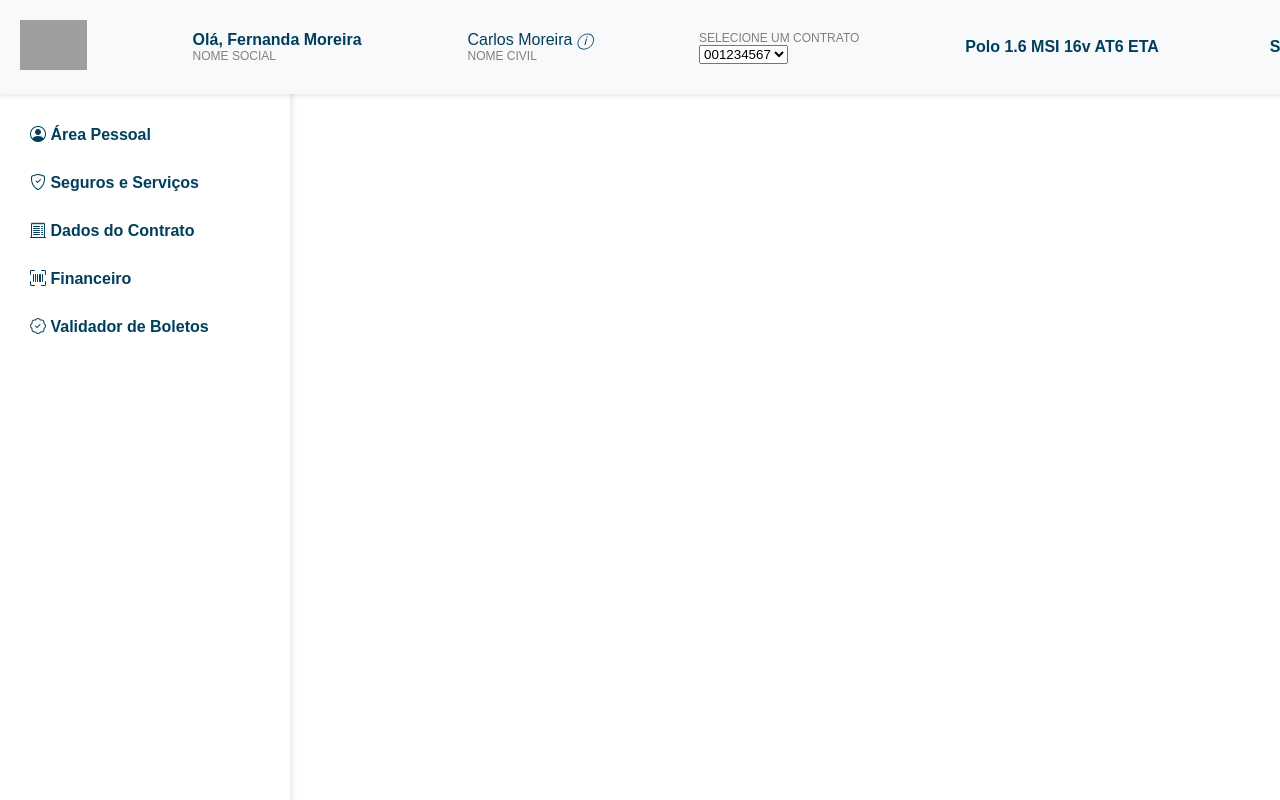
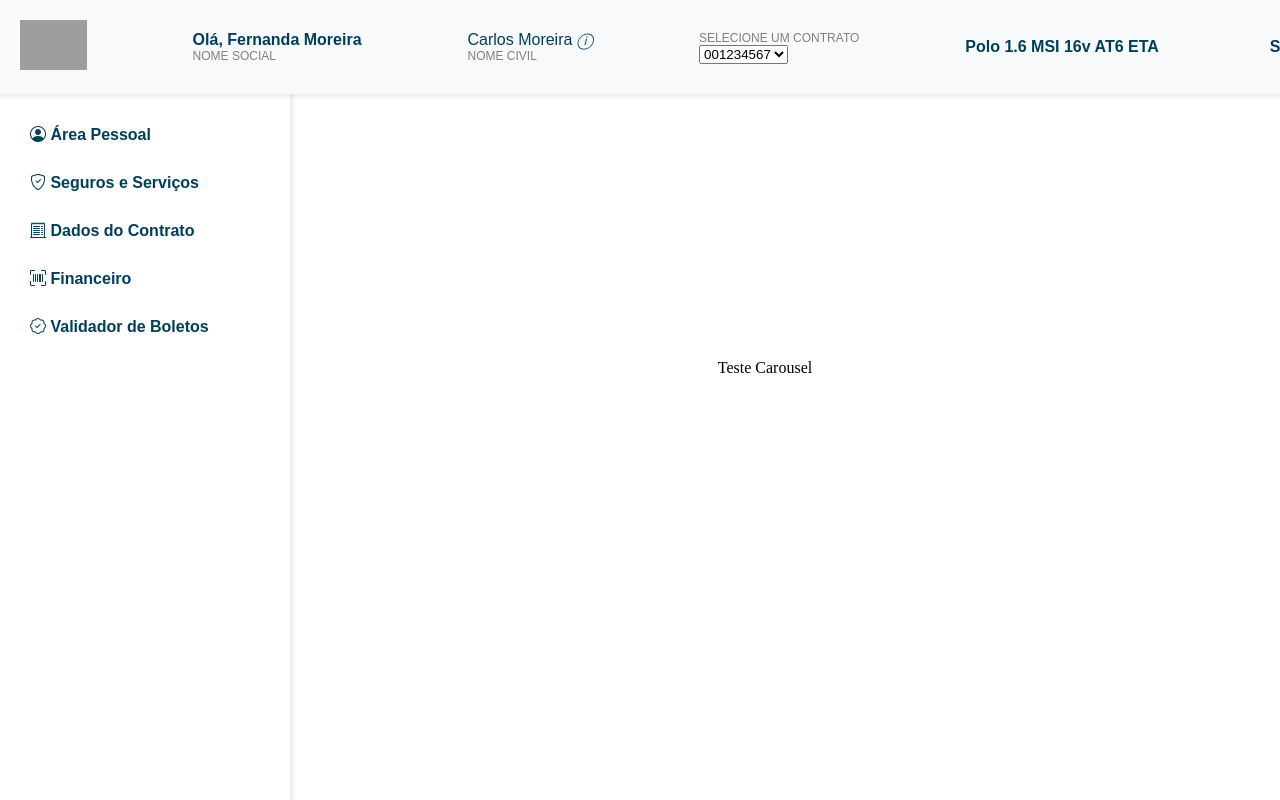
Before and after one commit to christiananjos/Projeto, an Angular app in the folder Poc-Volks/: page / in a window 1280 px wide. Built offline with nearby package versions, Linux system fonts and the light colour scheme; grey boxes are pictures that could not be loaded.

Commit message:
Base para o main content e carousel

```diff
--- a/Poc-Volks/src/app/app.component.html
+++ b/Poc-Volks/src/app/app.component.html
@@ -73,6 +73,10 @@
     </ul>
   </nav>
 </aside>
+
+<div class="main-content">
+  Teste Carousel
+</div>
 
 <style>
   @import url("https://cdn.jsdelivr.net/npm/bootstrap-icons@1.11.3/font/bootstrap-icons.min.css");
@@ -188,4 +192,19 @@
   .has-submenu:hover .submenu {
     display: block;
   }
+
+  .main-content {
+  margin-left: 250px; /* Ajuste conforme a largura do seu sidebar */
+  margin-top: -20px; /* Ajuste conforme a altura do seu header */
+  padding: 20px;
+  display: flex;
+  justify-content: center;
+  align-items: center;
+  height: calc(100vh - 80px); /* Ajuste conforme a altura do seu header */
+}
+
+.carousel {
+  max-width: 800px; /* Ajuste conforme necessário */
+  width: 100%;
+}
 </style>
```
